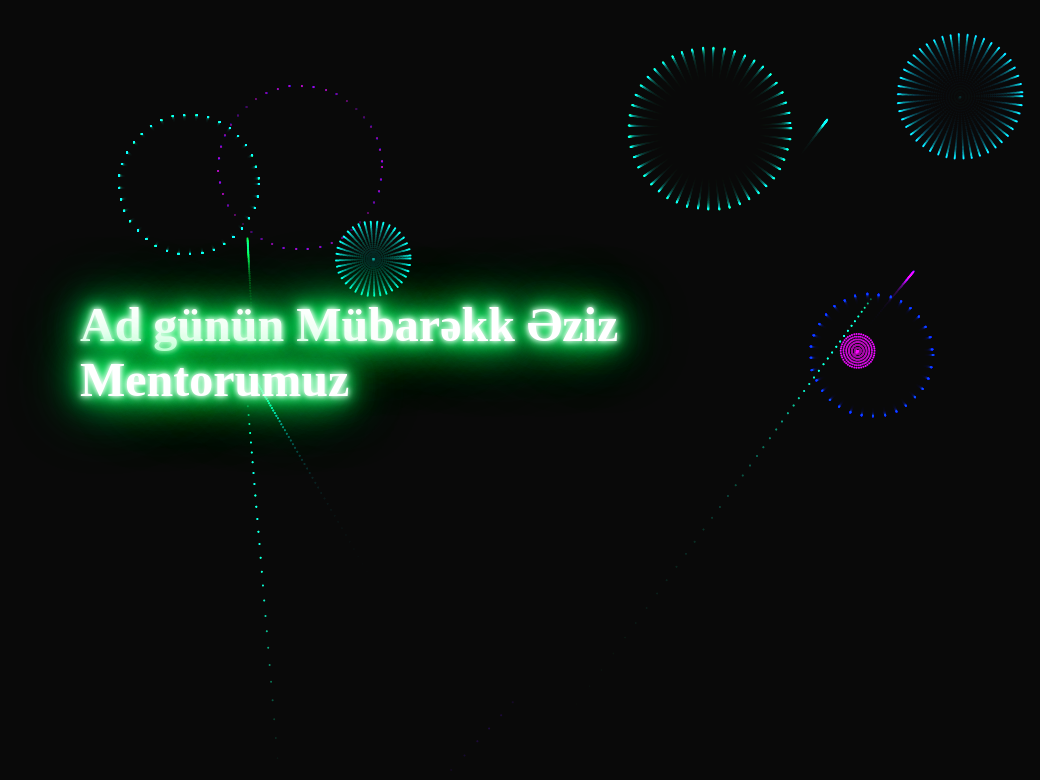
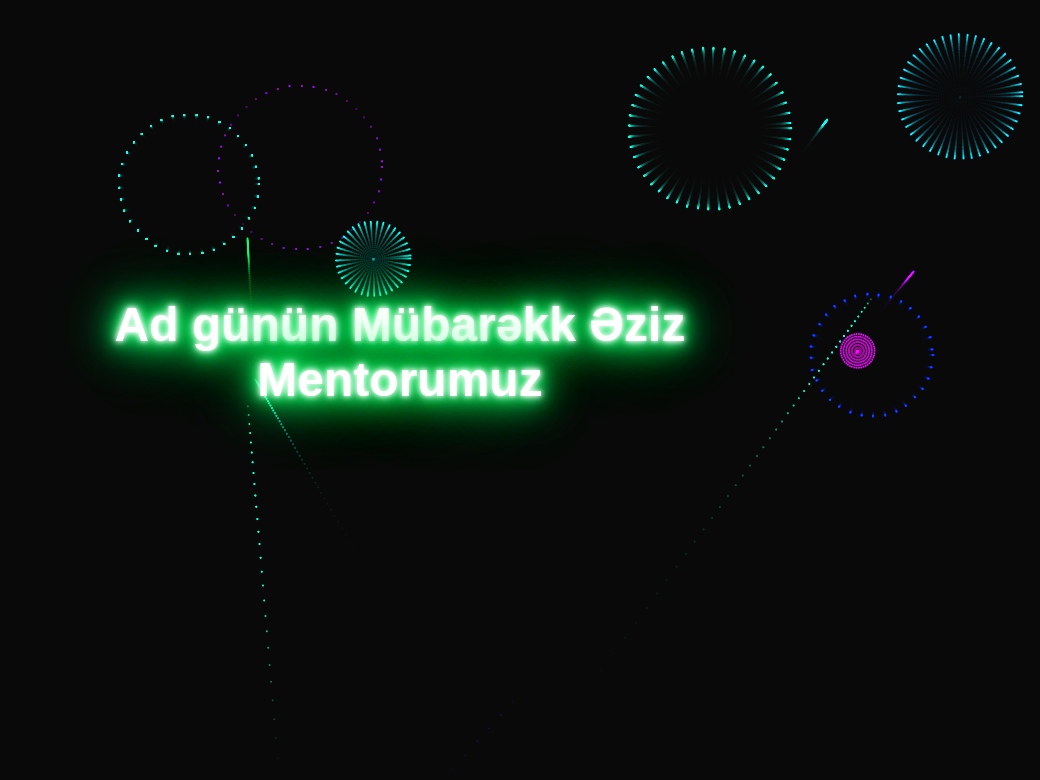
Before and after one commit to NurlanAmanov/adgunu, a plain HTML site: page hb.htm in a window 1280 px wide. Shown: the whole page, without its empty margins (240-1280 px from the left). Drawn offline with Linux system fonts and the light colour scheme.

Commit message:
first commit

```diff
--- a/stylee.css
+++ b/stylee.css
@@ -2,15 +2,19 @@ body {
     margin: 0;
     background: #020202;
     cursor: crosshair;
-  }
-  canvas{display:block}
-  h1 {
+}
+
+canvas {
+    display: block;
+}
+
+h1 {
     position: absolute;
     top: 40%;
     left: 50%;
     transform: translate(-50%, -50%);
     color: #fff;
-    font-family: "Source Sans Pro";
+    font-family: "Source Sans Pro", sans-serif;
     font-size: 3em;
     font-weight: 900;
     -webkit-user-select: none;
@@ -25,9 +29,9 @@ body {
         0 0 55px #00ffea,
         0 0 75px #00ffea;
     animation: neon 1.5s infinite alternate;
-    animation: neon 1.5s infinite alternate;
-  }
-  @keyframes neon {
+}
+
+@keyframes neon {
     0% {
         text-shadow:
             0 0 5px #fff,
@@ -62,3 +66,14 @@ body {
             0 0 75px #00ff00;
     }
 }
+
+
+@media (min-width: 768px) {
+    h1 {
+        text-align: center;
+        font-size: 3em;
+        top: 40%;
+        left: 50%;
+        transform: translate(-50%, -50%);
+    }
+}
```
